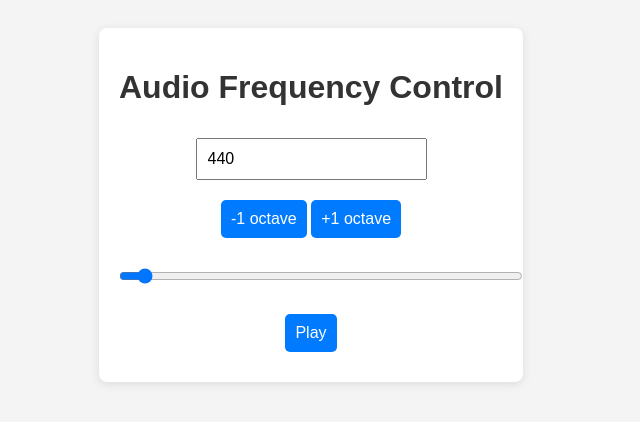
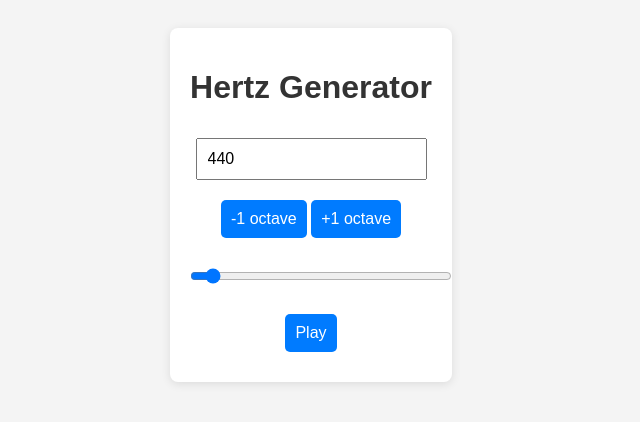
Before and after one commit to eagx/hertz, a plain HTML site: page index.html in a window 1280 px wide. Shown: the whole page, without its empty margins (329-969 px from the left). Drawn offline with Linux system fonts and the light colour scheme.

Commit message:
Update index.html

```diff
--- a/index.html
+++ b/index.html
@@ -4,7 +4,7 @@
     <meta charset="UTF-8">
     <meta name="viewport" content="width=device-width, initial-scale=1.0">
     <title>Editing 'A New Book' - Book Creator</title>
-    <link rel="icon" type="image/x-icon" href="https://encrypted-tbn0.gstatic.com/images?q=tbn:ANd9GcTG6lchiDva-QKBJmZ9IH5HB96Q7pCKEVhT4g&s">
+    <link rel="icon" type="image/x-icon" href="bookcreator.jpeg">
     <style>
         body {
             font-family: Arial, sans-serif;
@@ -90,7 +90,7 @@
 </head>
 <body>
     <div id="audioControls">
-        <h1>Audio Frequency Control</h1>
+        <h1>Hertz Generator</h1>
         <input id="freqText" type="text" value="440" onchange="updateFreq(this.value)" />
         <div>
             <input type="button" value="-1 octave" onclick="updateFreq(freq / 2)" />
```
